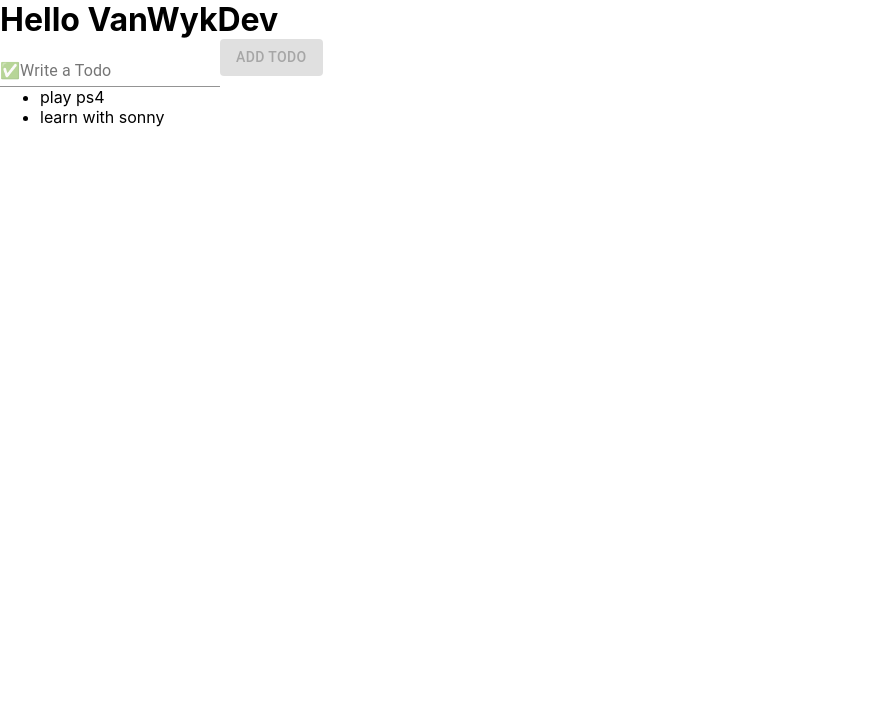
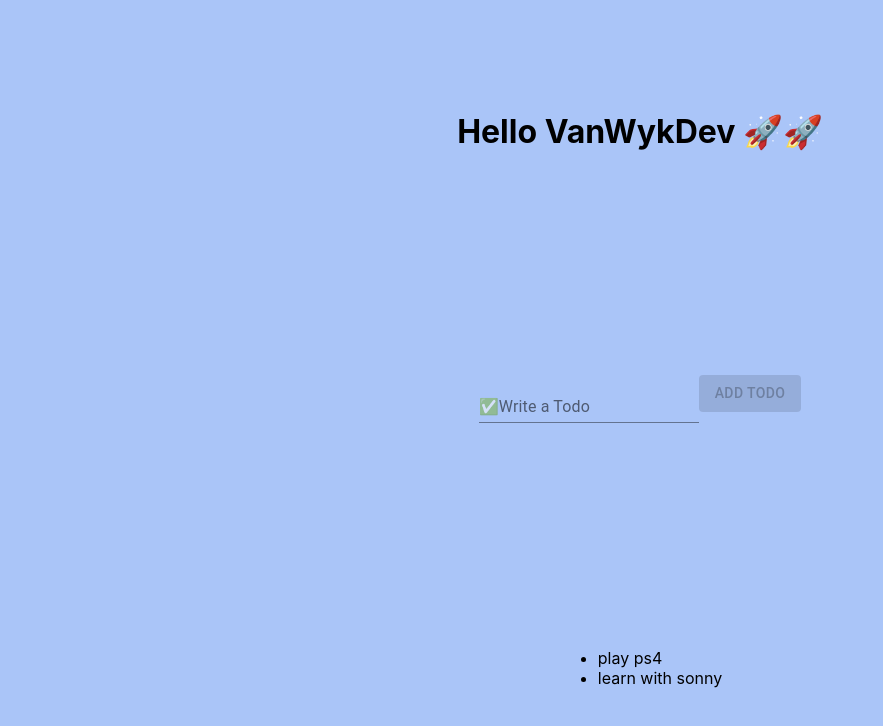
Before and after one commit to sune25carelse/ZeroToHero, a React (Create React App) app: page / in a window 1280 px wide. Shown: the top 726 px of the page, without its empty margins (0-883 px from the left). Built offline with nearby package versions, Linux system fonts and the light colour scheme.

Commit message:
break code up into components in React

```diff
--- a/src/App.css
+++ b/src/App.css
@@ -1,11 +1,12 @@
-/* .app {
+.app {
   height: 100vh;
   width: 100vw;
-  background-color: rgb(168, 173, 182);
+  background-color: rgb(170, 197, 248);
   display: grid;
   place-items: center;
+
 }
-
+/*
 .app__container {
   height: 700px;
   width: 500px;
--- a/src/App.js
+++ b/src/App.js
@@ -3,6 +3,7 @@ import "./App.css";
 // import { useDispatch } from "react-redux";
 import { useState } from "react";
 import { Button, FormControl, Input, InputLabel } from "@material-ui/core";
+import Todo from "./Todo";
 
 function App() {
   const [todos, setTodos] = useState(["play ps4", "learn with sonny"]);
@@ -15,7 +16,7 @@ function App() {
 
   return (
     <div className="app">
-      <h1>Hello VanWykDev</h1>
+      <h1>Hello VanWykDev 🚀🚀</h1>
 
       <form>
         <FormControl>
@@ -38,7 +39,8 @@ function App() {
       </form>
       <ul>
         {todos.map((todo) => (
-          <li>{todo}</li>
+          <Todo text={todo} />
+          // <li>{todo}</li>
         ))}
       </ul>
     </div>
--- /dev/null
+++ b/src/Todo.js
@@ -0,0 +1,11 @@
+import React from "react";
+
+function Todo(props) {
+  return (
+    <div>
+      <li>{props.text}</li>
+    </div>
+  );
+}
+
+export default Todo;
```
